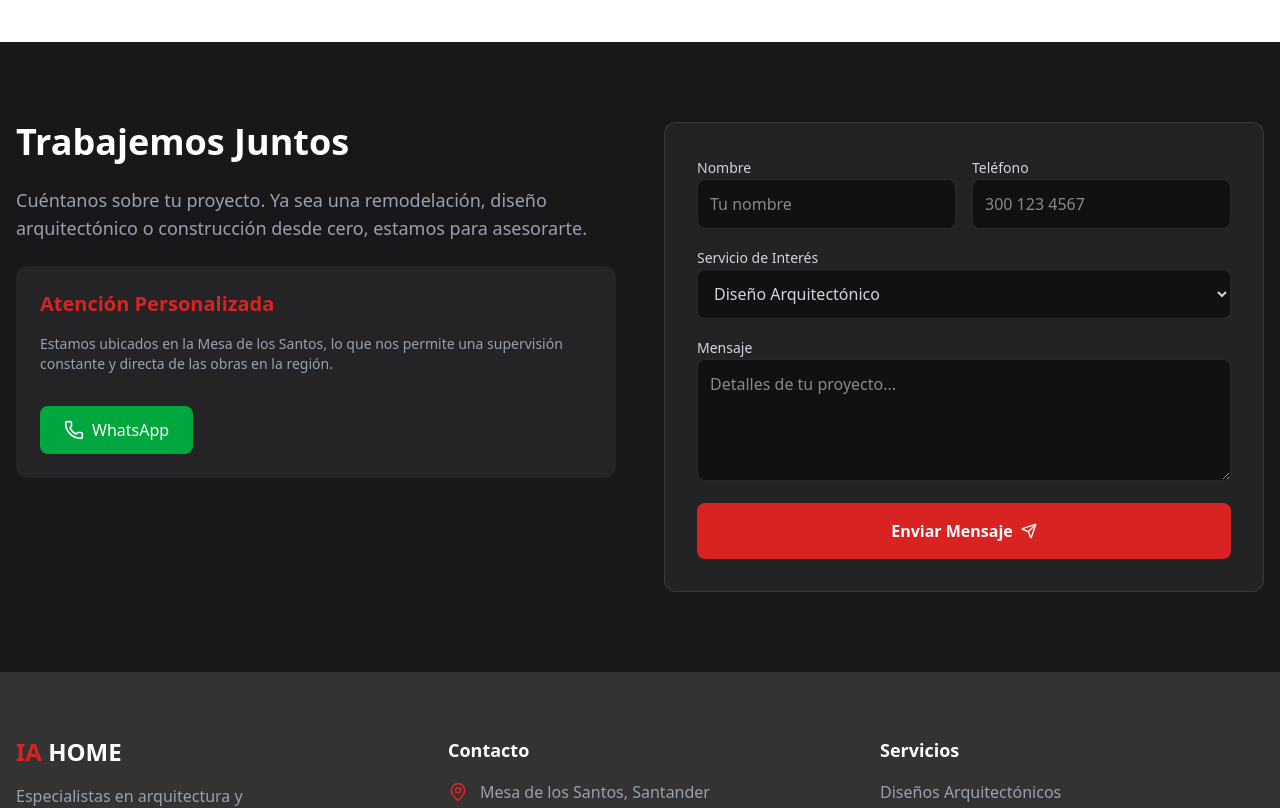
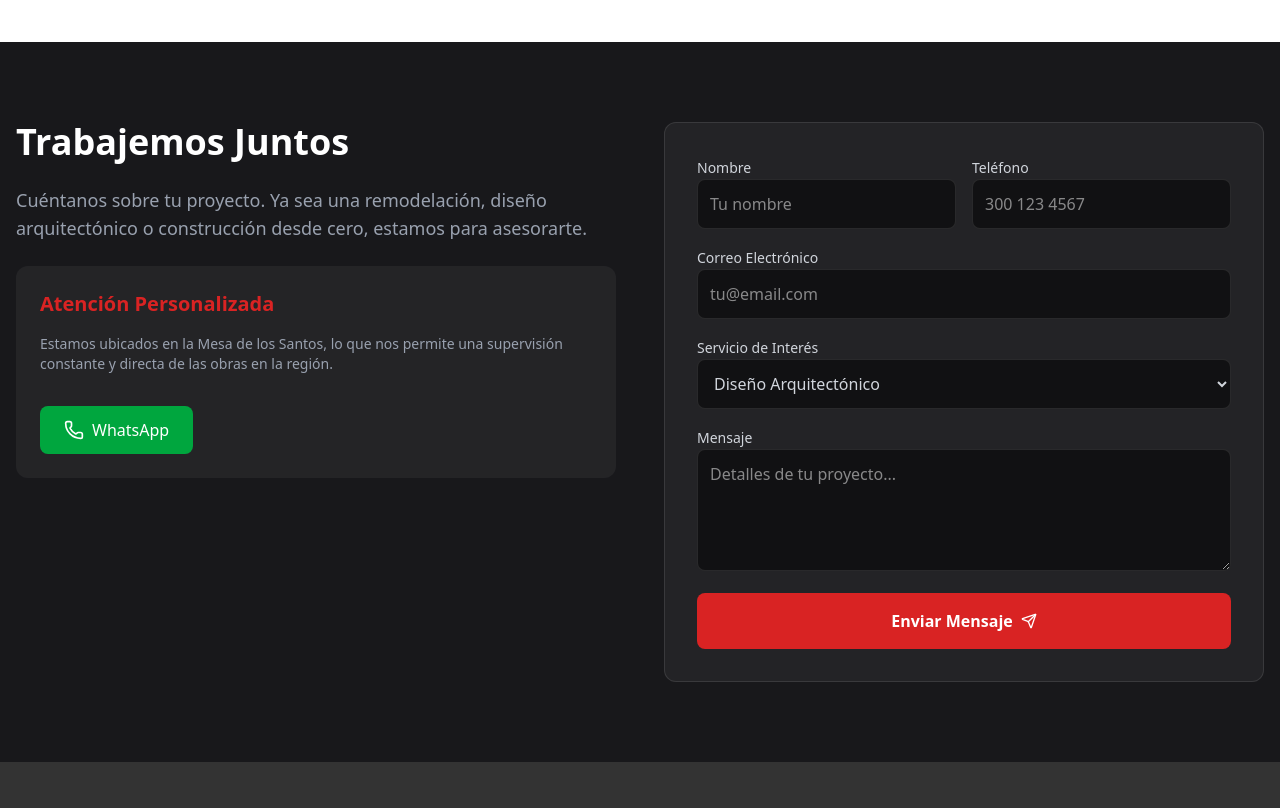
Before and after one commit to jalexisg/ai_home, a Next.js app: page / in a window 1280 px wide. Shown: the part 2620-3428 px from the top of the page. Built offline with nearby package versions, Linux system fonts and the light colour scheme.

Commit message:
feat: Integrate EmailJS for contact form submission, add an email input field, and update form status handling.

```diff
--- a/src/components/sections/Contact.tsx
+++ b/src/components/sections/Contact.tsx
@@ -1,16 +1,40 @@
 "use client";
 
 import { Send, Phone } from "lucide-react";
-import { useState } from "react";
+import { useState, useRef } from "react";
+import emailjs from "@emailjs/browser";
+import { cn } from "@/lib/utils";
 
 export function Contact() {
-    const [status, setStatus] = useState<"idle" | "submitting" | "success">("idle");
+  const form = useRef<HTMLFormElement>(null);
+  const [status, setStatus] = useState<"idle" | "submitting" | "success" | "error">("idle");
 
   const handleSubmit = (e: React.FormEvent) => {
     e.preventDefault();
+    if (!form.current) return;
+
     setStatus("submitting");
-        // Simulate form submission
-        setTimeout(() => setStatus("success"), 1000);
+
+    // EmailJS Credentials
+    const serviceId = "service_q5w2r3v";
+    const templateId = "template_ciidd8h";
+    const publicKey = "G1PouWn7nHK-EKEpb";
+
+    emailjs
+      .sendForm(serviceId, templateId, form.current, publicKey)
+      .then(
+        () => {
+          setStatus("success");
+          form.current?.reset();
+          // Reset status after 3 seconds
+          setTimeout(() => setStatus("idle"), 3000);
+        },
+        (error) => {
+          console.error("FAILED...", error.text);
+          setStatus("error");
+          setTimeout(() => setStatus("idle"), 3000);
+        }
+      );
   };
 
   return (
@@ -44,12 +68,13 @@ export function Contact() {
           </div>
 
           {/* Form */}
-                    <form onSubmit={handleSubmit} className="space-y-4 bg-white/5 p-8 rounded-xl border border-white/10">
+          <form ref={form} onSubmit={handleSubmit} className="space-y-4 bg-white/5 p-8 rounded-xl border border-white/10">
             <div className="grid grid-cols-1 md:grid-cols-2 gap-4">
               <div className="space-y-2">
                 <label className="text-sm font-medium text-gray-300">Nombre</label>
                 <input
                   type="text"
+                  name="user_name"
                   required
                   className="w-full bg-black/50 border border-white/10 rounded-lg p-3 focus:outline-none focus:border-primary transition"
                   placeholder="Tu nombre"
@@ -59,6 +84,7 @@ export function Contact() {
                 <label className="text-sm font-medium text-gray-300">Teléfono</label>
                 <input
                   type="tel"
+                  name="user_phone"
                   required
                   className="w-full bg-black/50 border border-white/10 rounded-lg p-3 focus:outline-none focus:border-primary transition"
                   placeholder="300 123 4567"
@@ -67,19 +93,31 @@ export function Contact() {
             </div>
 
             <div className="space-y-2">
+              <label className="text-sm font-medium text-gray-300">Correo Electrónico</label>
+              <input
+                type="email"
+                name="user_email"
+                required
+                className="w-full bg-black/50 border border-white/10 rounded-lg p-3 focus:outline-none focus:border-primary transition"
+                placeholder="tu@email.com"
+              />
+            </div>
+
+            <div className="space-y-2">
               <label className="text-sm font-medium text-gray-300">Servicio de Interés</label>
-                            <select className="w-full bg-black/50 border border-white/10 rounded-lg p-3 focus:outline-none focus:border-primary transition text-gray-300">
-                                <option>Diseño Arquitectónico</option>
-                                <option>Construcción</option>
-                                <option>Remodelación</option>
-                                <option>Renders</option>
-                                <option>Otro</option>
+              <select name="service" className="w-full bg-black/50 border border-white/10 rounded-lg p-3 focus:outline-none focus:border-primary transition text-gray-300">
+                <option value="Diseño Arquitectónico">Diseño Arquitectónico</option>
+                <option value="Construcción">Construcción</option>
+                <option value="Remodelación">Remodelación</option>
+                <option value="Renders">Renders</option>
+                <option value="Otro">Otro</option>
               </select>
             </div>
 
             <div className="space-y-2">
               <label className="text-sm font-medium text-gray-300">Mensaje</label>
               <textarea
+                name="message"
                 rows={4}
                 required
                 className="w-full bg-black/50 border border-white/10 rounded-lg p-3 focus:outline-none focus:border-primary transition"
@@ -90,12 +128,17 @@ export function Contact() {
             <button
               type="submit"
               disabled={status === "submitting" || status === "success"}
-                            className="w-full py-4 bg-primary text-white rounded-lg font-bold hover:bg-red-700 transition flex items-center justify-center gap-2 disabled:opacity-50 disabled:cursor-not-allowed"
+              className={cn(
+                "w-full py-4 rounded-lg font-bold transition flex items-center justify-center gap-2 disabled:opacity-50 disabled:cursor-not-allowed",
+                status === "error" ? "bg-red-600 text-white" : "bg-primary text-white hover:bg-red-700"
+              )}
             >
               {status === "submitting" ? (
                 "Enviando..."
               ) : status === "success" ? (
-                                "Mensaje Enviado"
+                "¡Mensaje Enviado!"
+              ) : status === "error" ? (
+                "Error. Intenta de nuevo."
               ) : (
                 <>
                   Enviar Mensaje <Send className="w-4 h-4" />
```
Lines whose indentation alone changed are shown as unchanged.
